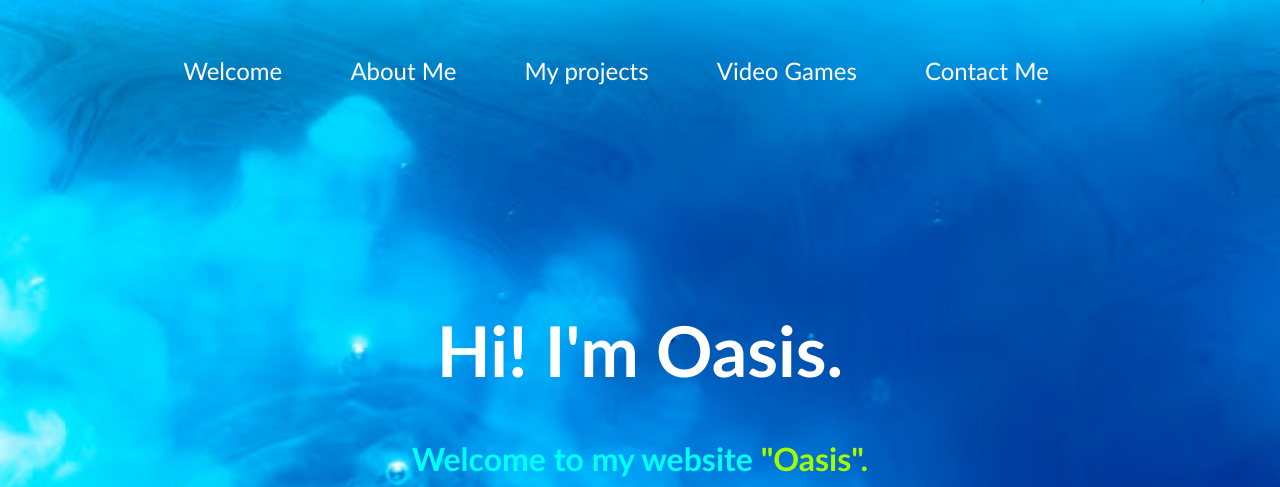
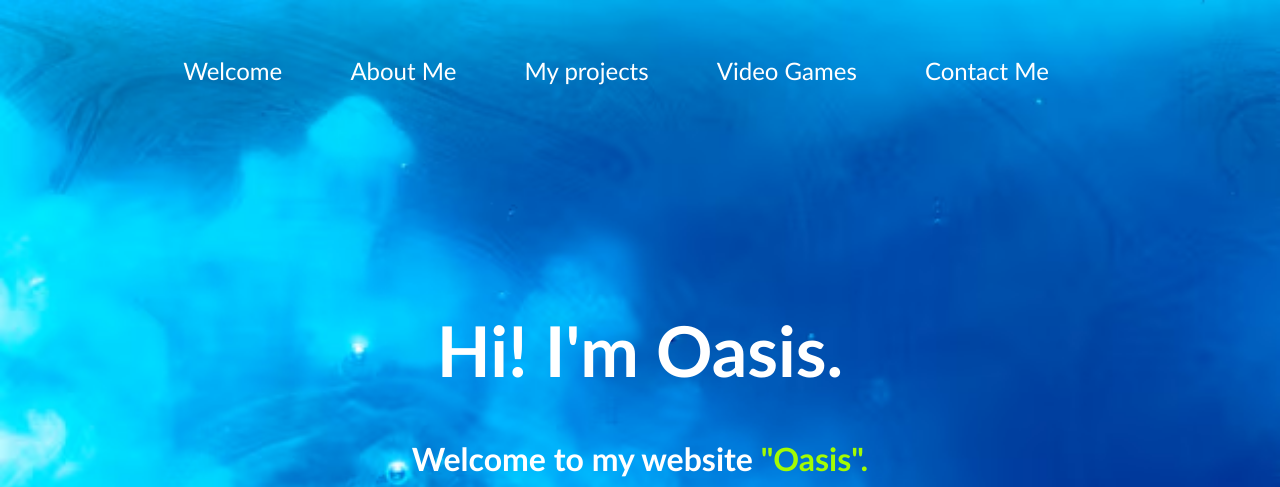
Before and after one commit to oasisosas/oasisosas.github.io, a plain HTML site: page index.html in a window 1280 px wide. Shown: the top 487 px of the page. Drawn offline with Linux system fonts and the light colour scheme.

Commit message:
Update mystyle.css

```diff
--- a/css/mystyle.css
+++ b/css/mystyle.css
@@ -310,15 +310,15 @@
 }
 
 #my_rec{
-    color:    #03fcfc;
+    color:    #fff;
 }
 
 #my_file{
-    color:    #03fcfc;
+    color:    #fff;
 }
 
 .h1_welcome{
     #my_item{
-       color: #03fcfc;
+       color: #fff;
     }
 }
```
